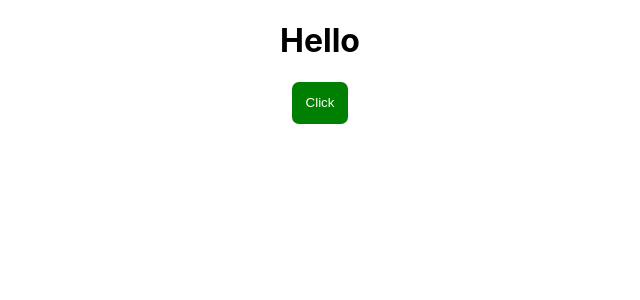
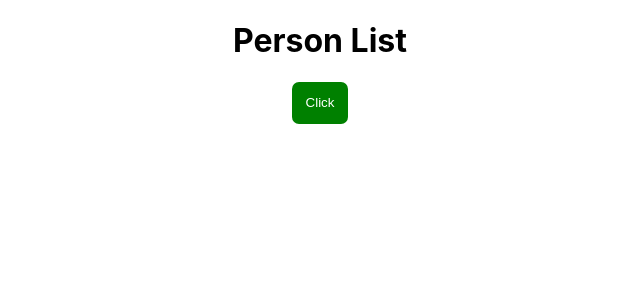
Before and after one commit to ayushman-git/react-udemy-L, a React app: page / in a window 1280 px wide. Shown: the top 300 px of the page, without its empty margins (320-960 px from the left). Built offline with nearby package versions, Linux system fonts and the light colour scheme.

Commit message:
divided app into components

```diff
--- a/src/App.js
+++ b/src/App.js
@@ -2,8 +2,8 @@ import "./App.css";
 import React, { Component } from "react";
 import Radium from "radium";
 
-import Person from "./components/Person/Person";
-import ErrorBoundary from "./ErrorBoundary/ErrorBoundary";
+import Persons from "./components/Person/Persons/Persons";
+import Cockpit from "./components/Cockpit/Cockpit";
 
 class App extends Component {
   state = {
@@ -53,41 +53,24 @@ class App extends Component {
   };
 
   render() {
-    const style = {
-      borderRadius: "7px",
-      padding: "1em",
-      backgroundColor: "green",
-      color: "white",
-      outline: "none",
-      border: "none",
-    };
-
     let person = null;
     if (this.state.showPerson) {
       person = (
-        <div>
-          {this.state.person.map((person, index) => {
-            return (
-              <ErrorBoundary key={person.id}>
-                <Person
-                  title={person.name}
-                  click={() => this.delete(index)}
-                  change={(event) => this.changeNameInput(event, person.id)}
-                />
-              </ErrorBoundary>
-            );
-          })}
-        </div>
+        <Persons
+          person={this.state.person}
+          delete={this.delete}
+          change={this.changeNameInput}
+        />
       );
-      style.backgroundColor = "red";
     }
 
     return (
       <div className={this.state.showPerson ? "AppPerson" : "App"}>
-        <h1>Hello</h1>
-        <button style={style} onClick={this.togglePerson}>
-          Click
-        </button>
+        <Cockpit
+          title="Person List"
+          showPerson={this.state.showPerson}
+          togglePerson={this.togglePerson}
+        />
         {person}
       </div>
     );
--- /dev/null
+++ b/src/components/Cockpit/Cockpit.js
@@ -0,0 +1,25 @@
+const Cockpit = (props) => {
+  const style = {
+    borderRadius: "7px",
+    padding: "1em",
+    backgroundColor: "green",
+    color: "white",
+    outline: "none",
+    border: "none",
+  };
+
+  if (props.showPerson) {
+    style.backgroundColor = "red";
+  }
+
+  return (
+    <>
+      <h1>{props.title}</h1>
+      <button style={style} onClick={props.togglePerson}>
+        Click
+      </button>
+    </>
+  );
+};
+
+export default Cockpit;
--- a/src/components/Person/Person.js
+++ b/src/components/Person/Persons/Person/Person.js
@@ -33,7 +33,7 @@ const Person = (props) => {
     },
   };
 
-  throw new Error();
+  // throw new Error();
 
   return (
     <div className={styles.Person}>
--- a/src/components/Person/Person.module.css
+++ b/src/components/Person/Persons/Person/Person.module.css
@@ -5,7 +5,7 @@
   margin: 1em;
 }
 
-.para {
+.para::first-letter {
   font-size: 2em;
   color: rgb(255, 255, 255);
 }
--- /dev/null
+++ b/src/components/Person/Persons/Persons.js
@@ -0,0 +1,22 @@
+import ErrorBoundary from "../../../ErrorBoundary/ErrorBoundary";
+import Person from "./Person/Person";
+
+const Persons = (props) => {
+  return (
+    <>
+      {props.person.map((person, index) => {
+        return (
+          <ErrorBoundary key={person.id}>
+            <Person
+              title={person.name}
+              click={() => props.delete(index)}
+              change={(event) => props.change(event, person.id)}
+            />
+          </ErrorBoundary>
+        );
+      })}
+    </>
+  );
+};
+
+export default Persons;
```
Also changed, not shown: 1 other file (tests, documents, lock files or other folders).
